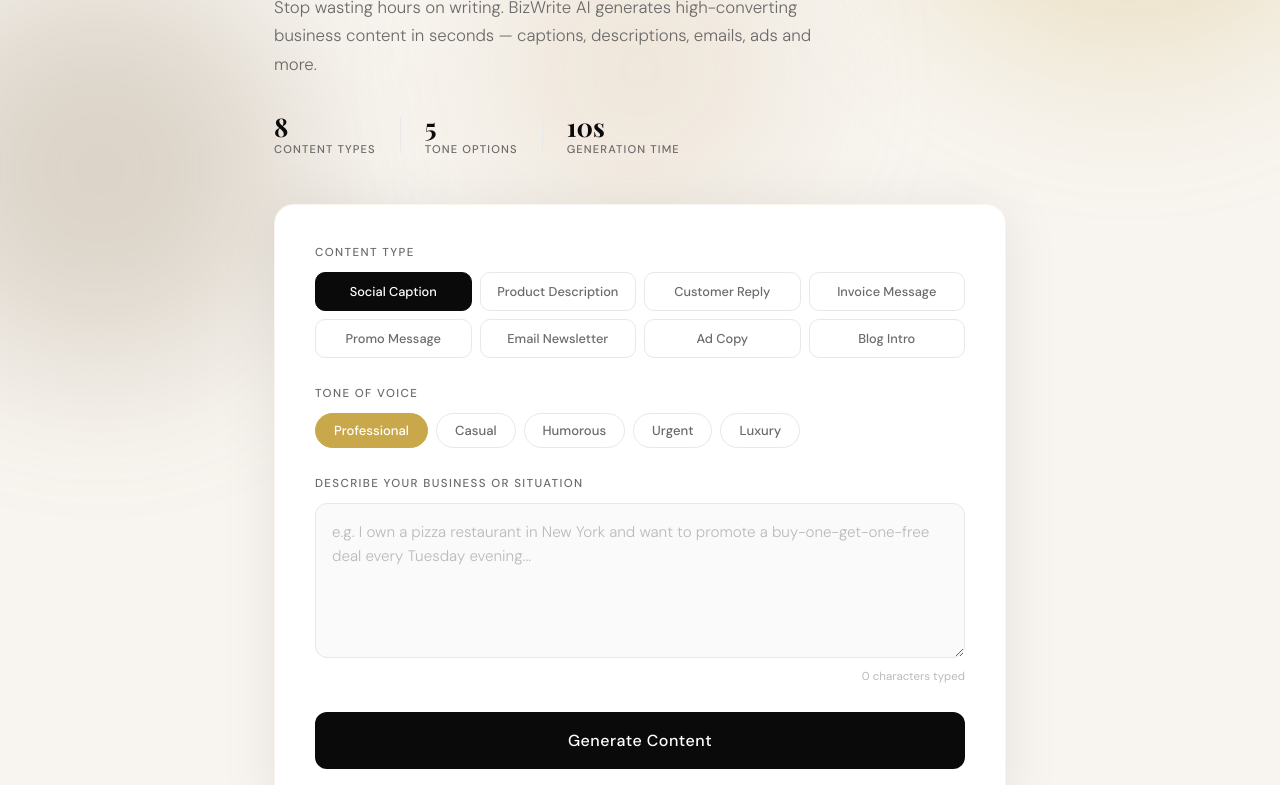
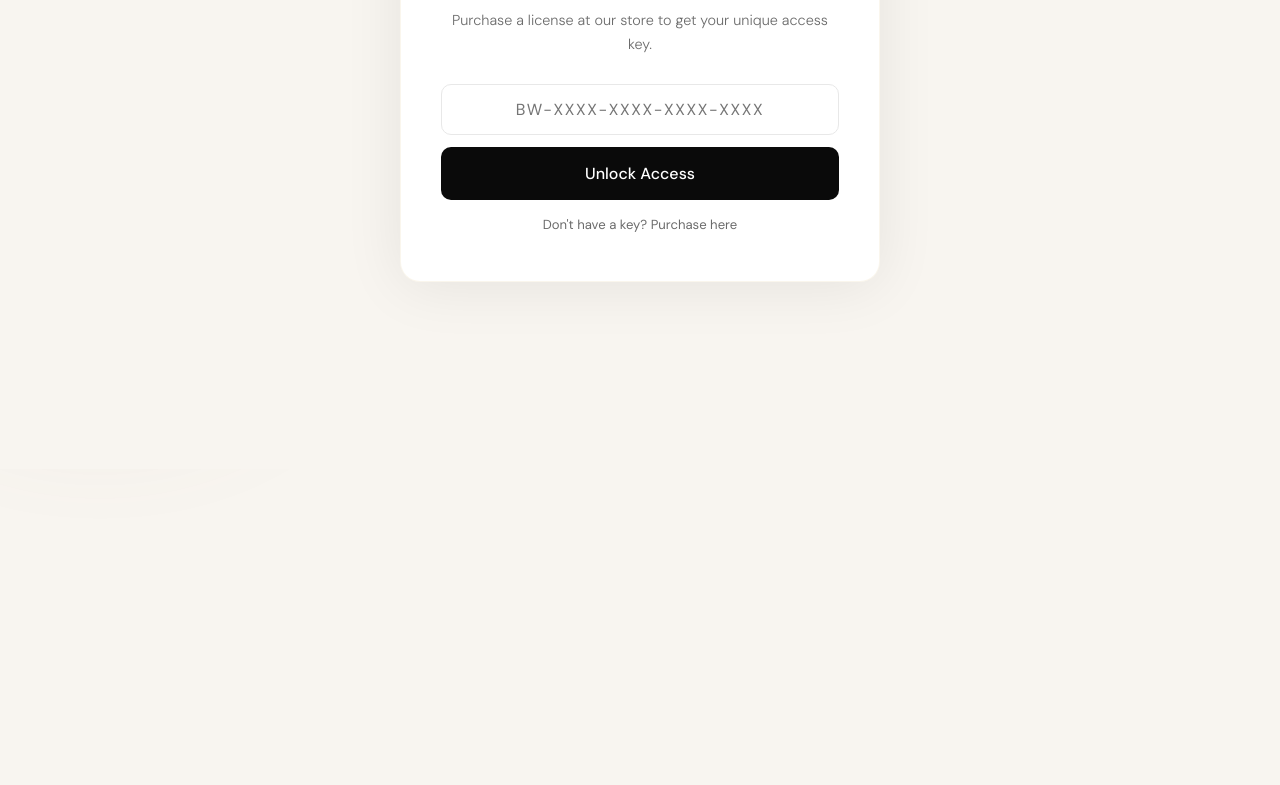
Before and after one commit to Drakon-123/bizwrite-ai, a website: page index.html in a window 1280 px wide. Shown: the part 331-1116 px from the top of the page. After the commit the page ends 800 px from the top, so only its background shows below. Drawn offline with nearby package versions, Linux system fonts and the light colour scheme; a web font is replaced by a local one.

Commit message:
Add access key system

```diff
--- a/index.html
+++ b/index.html
@@ -16,7 +16,21 @@
     <div class="orb orb3"></div>
   </div>
 
-  <div class="wrapper">
+  <!-- Access Key Screen -->
+  <div class="gate" id="gate">
+    <div class="gate-box">
+      <div class="logo">BizWrite <span>AI</span></div>
+      <h2>Enter Your Access Key</h2>
+      <p>Purchase a license at our store to get your unique access key.</p>
+      <input type="text" id="keyInput" placeholder="BW-XXXX-XXXX-XXXX-XXXX" maxlength="24" />
+      <div class="key-error hidden" id="keyError"></div>
+      <button onclick="verifyKey()" id="keyBtn">Unlock Access</button>
+      <a href="https://gumroad.com" target="_blank" class="buy-link">Don't have a key? Purchase here</a>
+    </div>
+  </div>
+
+  <!-- Main App -->
+  <div class="wrapper hidden" id="app">
 
     <header class="header">
       <div class="logo">BizWrite <span>AI</span></div>
@@ -24,9 +38,9 @@
     </header>
 
     <section class="hero">
-      <div class="hero-tag">Trusted by 500+ business owners</div>
+      <div class="hero-tag">Professional Business Content Generator</div>
       <h1>The content engine<br><em>your business deserves.</em></h1>
-      <p>Stop wasting hours on writing. BizWrite AI generates high-converting business content in seconds — captions, descriptions, emails, ads and more.</p>
+      <p>Stop wasting hours on writing. BizWrite AI generates high-converting business content in seconds.</p>
       <div class="hero-stats">
         <div class="stat"><strong>8</strong><span>Content Types</span></div>
         <div class="stat-divider"></div>
--- a/script.js
+++ b/script.js
@@ -1,6 +1,9 @@
 let selectedType = "social";
 let selectedTone = "professional";
 let history = [];
+let sessionKey = "";
+
+const API_URL = "https://web-production-dda4d.up.railway.app";
 
 const prompts = {
   social: "Write an engaging social media caption",
@@ -12,6 +15,65 @@ const prompts = {
   ad: "Write high-converting ad copy",
   blog: "Write a captivating blog introduction"
 };
+
+// Check if key is already saved in session
+window.onload = function() {
+  const savedKey = sessionStorage.getItem("bizwrite_key");
+  if (savedKey) {
+    sessionKey = savedKey;
+    showApp();
+  }
+};
+
+async function verifyKey() {
+  const key = document.getElementById("keyInput").value.trim().toUpperCase();
+  const btn = document.getElementById("keyBtn");
+  const error = document.getElementById("keyError");
+
+  if (!key) {
+    showKeyError("Please enter your access key.");
+    return;
+  }
+
+  btn.textContent = "Verifying...";
+  btn.disabled = true;
+  error.classList.add("hidden");
+
+  try {
+    const response = await fetch(`${API_URL}/verify-key`, {
+      method: "POST",
+      headers: { "Content-Type": "application/json" },
+      body: JSON.stringify({ key })
+    });
+
+    const data = await response.json();
+
+    if (data.valid) {
+      sessionKey = key;
+      sessionStorage.setItem("bizwrite_key", key);
+      showApp();
+    } else {
+      showKeyError(data.reason || "Invalid access key.");
+      btn.textContent = "Unlock Access";
+      btn.disabled = false;
+    }
+  } catch (error) {
+    showKeyError("Connection error. Please try again.");
+    btn.textContent = "Unlock Access";
+    btn.disabled = false;
+  }
+}
+
+function showKeyError(msg) {
+  const error = document.getElementById("keyError");
+  error.textContent = msg;
+  error.classList.remove("hidden");
+}
+
+function showApp() {
+  document.getElementById("gate").classList.add("hidden");
+  document.getElementById("app").classList.remove("hidden");
+}
 
 // Type buttons
 document.querySelectorAll(".type-btn").forEach(btn => {
@@ -58,10 +120,10 @@ async function generateContent() {
   output.classList.add("hidden");
 
   try {
-    const response = await fetch("https://web-production-dda4d.up.railway.app/generate", {
+    const response = await fetch(`${API_URL}/generate`, {
       method: "POST",
       headers: { "Content-Type": "application/json" },
-      body: JSON.stringify({ prompt })
+      body: JSON.stringify({ prompt, key: sessionKey })
     });
 
     const data = await response.json();
--- a/style.css
+++ b/style.css
@@ -547,3 +547,104 @@ textarea::placeholder {
   .hero-stats { gap: 16px; }
   .tone-row { gap: 6px; }
 }
+
+/* Gate Screen */
+.gate {
+  position: fixed;
+  inset: 0;
+  z-index: 100;
+  display: flex;
+  align-items: center;
+  justify-content: center;
+  padding: 24px;
+  background: var(--cream);
+}
+
+.gate-box {
+  background: white;
+  border-radius: 20px;
+  padding: 48px 40px;
+  max-width: 480px;
+  width: 100%;
+  box-shadow: 0 4px 60px rgba(0,0,0,0.08);
+  border: 1px solid rgba(201,168,76,0.1);
+  text-align: center;
+}
+
+.gate-box .logo {
+  font-size: 1.6rem;
+  margin-bottom: 24px;
+  display: block;
+}
+
+.gate-box h2 {
+  font-family: 'Playfair Display', serif;
+  font-size: 1.6rem;
+  font-weight: 700;
+  color: var(--black);
+  margin-bottom: 12px;
+}
+
+.gate-box p {
+  color: var(--gray);
+  font-size: 0.9rem;
+  margin-bottom: 28px;
+  line-height: 1.6;
+  font-weight: 300;
+}
+
+.gate-box input {
+  width: 100%;
+  padding: 14px 16px;
+  border: 1.5px solid var(--gray-light);
+  border-radius: 10px;
+  font-family: 'DM Sans', sans-serif;
+  font-size: 1rem;
+  text-align: center;
+  letter-spacing: 0.1em;
+  outline: none;
+  transition: border 0.2s;
+  margin-bottom: 12px;
+  text-transform: uppercase;
+}
+
+.gate-box input:focus {
+  border-color: var(--gold);
+}
+
+.key-error {
+  color: #e53e3e;
+  font-size: 0.82rem;
+  margin-bottom: 12px;
+}
+
+.gate-box button {
+  width: 100%;
+  padding: 16px;
+  background: var(--black);
+  color: white;
+  border: none;
+  border-radius: 10px;
+  font-family: 'DM Sans', sans-serif;
+  font-size: 1rem;
+  font-weight: 500;
+  cursor: pointer;
+  transition: all 0.2s;
+  margin-bottom: 16px;
+}
+
+.gate-box button:hover {
+  background: var(--gold);
+}
+
+.buy-link {
+  display: block;
+  font-size: 0.82rem;
+  color: var(--gray);
+  text-decoration: none;
+  transition: color 0.2s;
+}
+
+.buy-link:hover {
+  color: var(--gold);
+}
```
Also changed, not shown: server.js (+45 -1 lines).
